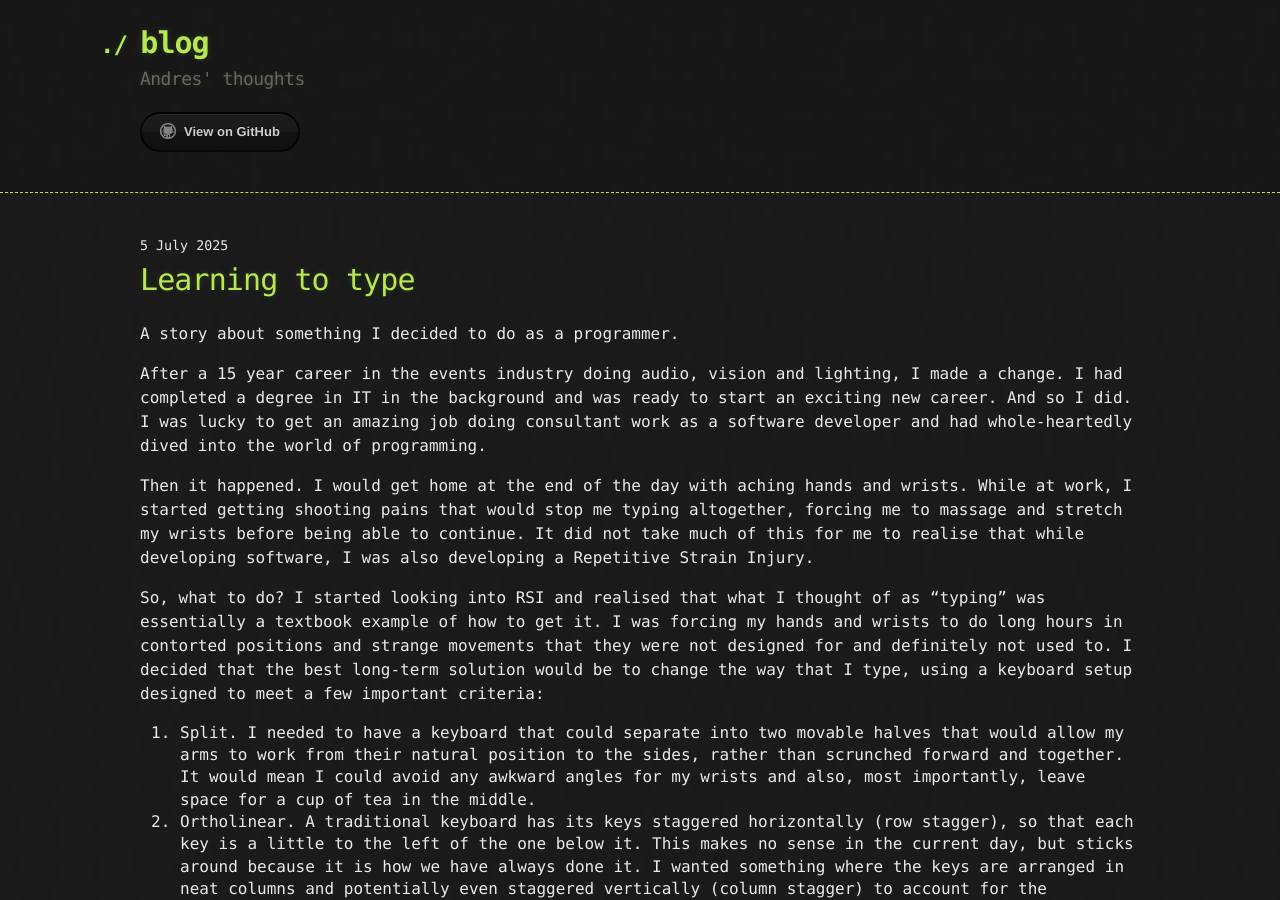
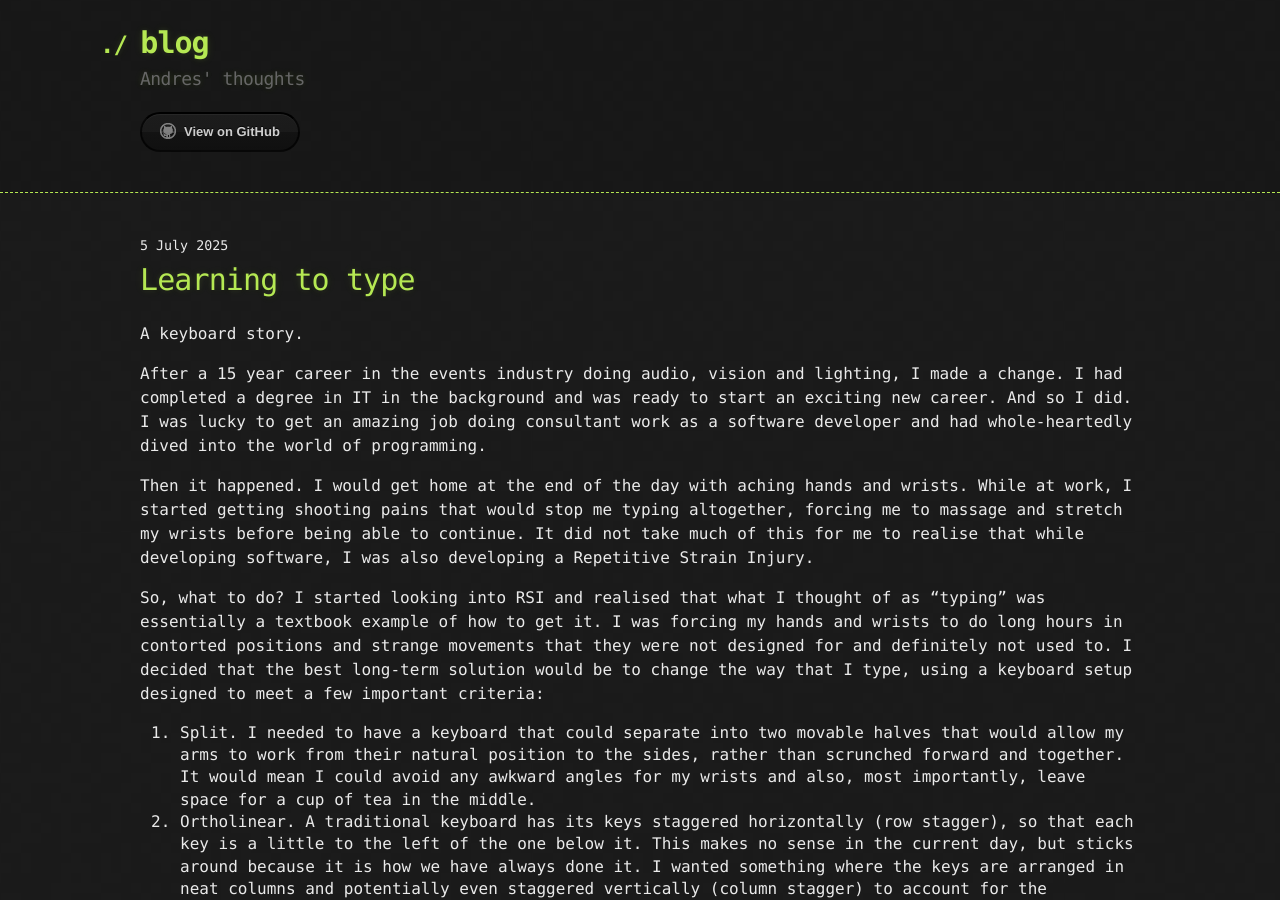
Before and after one commit to andresfredes/andresfredes.github.io, a Jekyll site: the page built from _posts/2025-07-05-typing.markdown, in a window 1280 px wide and 900 px high. Built offline with Jekyll 4.4.1, drawn with Linux system fonts in a browser that asks for light colours.

Commit message:
Update to keyboard post tagline

```diff
--- a/_posts/2025-07-05-typing.markdown
+++ b/_posts/2025-07-05-typing.markdown
@@ -24,7 +24,7 @@ links:
         url: https://www.zsa.io/voyager
 ---
 
-A story about something I decided to do as a programmer.
+A keyboard story.
 
 <!--more-->
 
```
